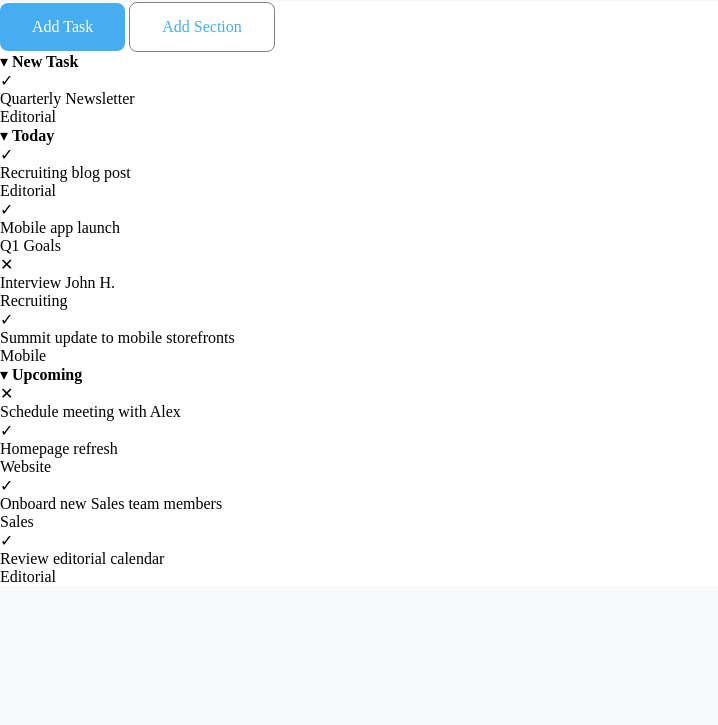
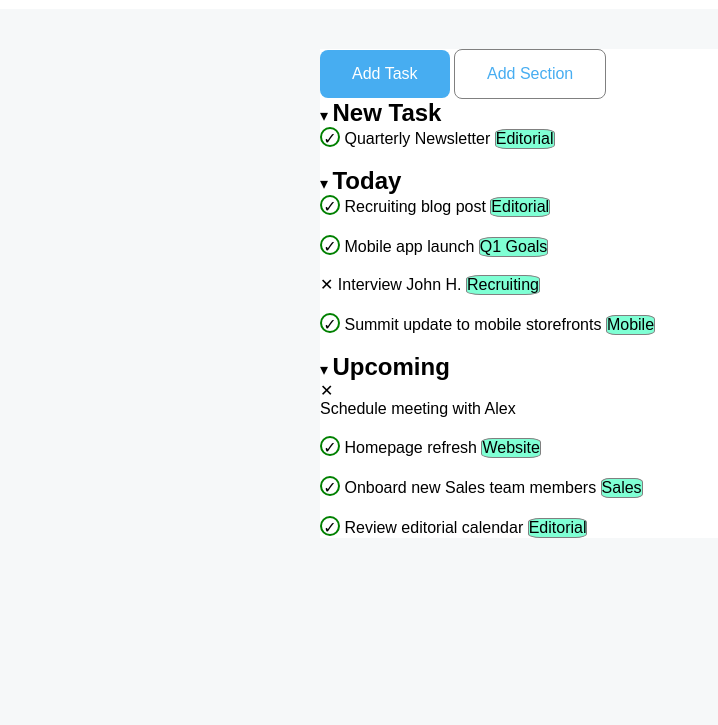
Before and after one commit to lauraoliveri/html-css-toboolist, a plain HTML site: page index.html in a window 1280 px wide. Shown: the part 75-800 px from the top of the page, without its empty margins (0-718 px from the left). Drawn offline with Linux system fonts and the light colour scheme.

Commit message:
Others changes

```diff
--- a/index.html
+++ b/index.html
@@ -17,6 +17,8 @@
     </header>
 
     <main>
+        <div class="container">
+
             <!-- Interactive buttons section-->
             <div id="interactive-button1">
                 Add Task
@@ -26,8 +28,6 @@
                 Add Section
             </div>
 
-        <br>
-
             <!-- Menu selection section New Task -->
             <div>
                 <div>
@@ -35,21 +35,23 @@
                 </div>
 
                 <!-- Selection 1 -->
-            <div>
-                <div>
+                <div class="selection">
+                    <span class="check">
                         &check;
-                </div>
+                    </span>
 
-                <div>
+                    <span>
                         Quarterly Newsletter
-                </div>
+                    </span>
 
-                <div>
+                    <div class="colouredbox">
                         Editorial
                     </div>
 
                 </div>
             </div>
+
+            <br>
 
             <!-- Menu selection section Today -->
             <div>
@@ -58,81 +60,89 @@
                 </div>
 
                 <!-- Selection 1 -->
-            <div>
-                <div>
+                <div class="selection">
+                    <span class="check">
                         &check;
-                </div>
+                    </span>
 
-                <div>
+                    <span>
                         Recruiting blog post
-                </div>
+                    </span>
 
-                <div>
+                    <div class="colouredbox" >
                         Editorial
                     </div>
 
                 </div>
 
+                <br>
+
                 <!-- Selection 2 -->
-            <div>
-                <div>
+                <div class="selection">
+                    <span class="check">
                         &check;
-                </div>
+                    </span>
 
-                <div>
+                    <span>
                         Mobile app launch
-                </div>
+                    </span>
 
-                <div>
+                    <div  class="colouredbox">
                         Q1 Goals
                     </div>
 
                 </div>
 
+                <br>
+
                 <!-- Selection 3 -->
-            <div>
-                <div>
+                <div class="selection">
+                    <span>
                         &#10005;
-                </div>
+                    </span>
 
-                <div>
+                    <span>
                         Interview John H.
-                </div>
+                    </span>
 
-                <div>
+                    <div  class="colouredbox">
                         Recruiting
                     </div>
 
                 </div>
 
+                <br>
+
                 <!-- Selection 4 -->
-            <div>
-                <div>
+                <div class="selection">
+                    <span class="check">
                         &check;
-                </div>
+                    </span>
 
-                <div>
+                    <span>
                         Summit update to mobile storefronts
-                </div>
+                    </span>
 
-                <div>
+                    <div  class="colouredbox">
                         Mobile
                     </div>
 
                 </div>
             </div>
 
+            <br>
+
             <!-- Menu selection section Upcoming -->
             <div>
                 <div>
-            &#9662; <strong>Upcoming</strong>
+                    &#9662; <strong class="menu-margin">Upcoming</strong>
                 </div>
 
                 <!-- Selection 1 -->
-        <div>
-            <div>
+                <div class="selection">
+                    <span>
                         &#10005;
-            </div>
+                    </span>
 
                     <div>
                         Schedule meeting with Alex
@@ -140,52 +150,59 @@
 
                 </div>
 
+                <br>
+
                 <!-- Selection 2 -->
-        <div>
-            <div>
+                <div class="selection">
+                    <span class="check">
                         &check;
-            </div>
+                    </span>
 
-            <div>
+                    <span>
                         Homepage refresh
-            </div>
+                    </span>
 
-            <div>
+                    <div  class="colouredbox">
                         Website
                     </div>
 
                 </div>
 
+                <br>
+
                 <!-- Selection 3 -->
-        <div>
-            <div>
+                <div class="selection">
+                    <span class="check">
                         &check;
-            </div>
+                    </span>
 
-            <div>
+                    <span>
                         Onboard new Sales team members
-            </div>
+                    </span>
 
-            <div>
+                    <div  class="colouredbox">
                         Sales
                     </div>
 
                 </div>
 
+                <br>
+
                 <!-- Selection 4 -->
-        <div>
-            <div>
+                <span class="selection">
+                    <span class="check" class="rearrange">
                         &check;
-            </div>
+                    </span>
 
-            <div>
+                    <span>
                         Review editorial calendar
-            </div>
+                    </span>
 
-            <div>
+                    <div  class="colouredbox">
                         Editorial
                     </div>
-
+                </div>
+            </div>
         </div>
     </main>
 </body>
--- a/style.css
+++ b/style.css
@@ -3,19 +3,22 @@
     padding: 0;
     margin: 0;
     box-sizing: border-box;
+    font-family: Arial, Helvetica, sans-serif;
 }
 
 /* Background colors and margins */
 
 main {
-    margin-left: auto;
-    margin-right: auto;
+    margin: 0 auto;
     margin-top: 40px;
+    width: 50%;
     background-color: white;
-    vertical-align: middle;
 }
+
 header {
     background-color: white;
+    padding: 20px;
+    font-size: larger;
 }
 
 body {
@@ -30,6 +33,11 @@ h1 {
 header img, h1 {
     vertical-align: middle;
 }
+
+strong {
+    font-size: x-large;
+    margin-bottom: 20px;
+    }
 
 /* edit interactive buttons */
 #interactive-button1 {
@@ -49,3 +57,20 @@ header img, h1 {
     text-align: center;
     display: inline-block;
 }
+
+/* Checkmark boxes */
+.check {
+    border: 2px solid green;
+    border-radius: 50%;
+    width: 20px;
+    height: 20px;
+    display: inline-block;
+    text-align: center;
+}
+
+.colouredbox {
+    display: inline-block;
+    border: 1px solid grey;
+    border-radius: 20%;
+    background-color: aquamarine;
+}
```
Also changed, not shown: 1 other file. Lines whose indentation alone changed are shown as unchanged.
